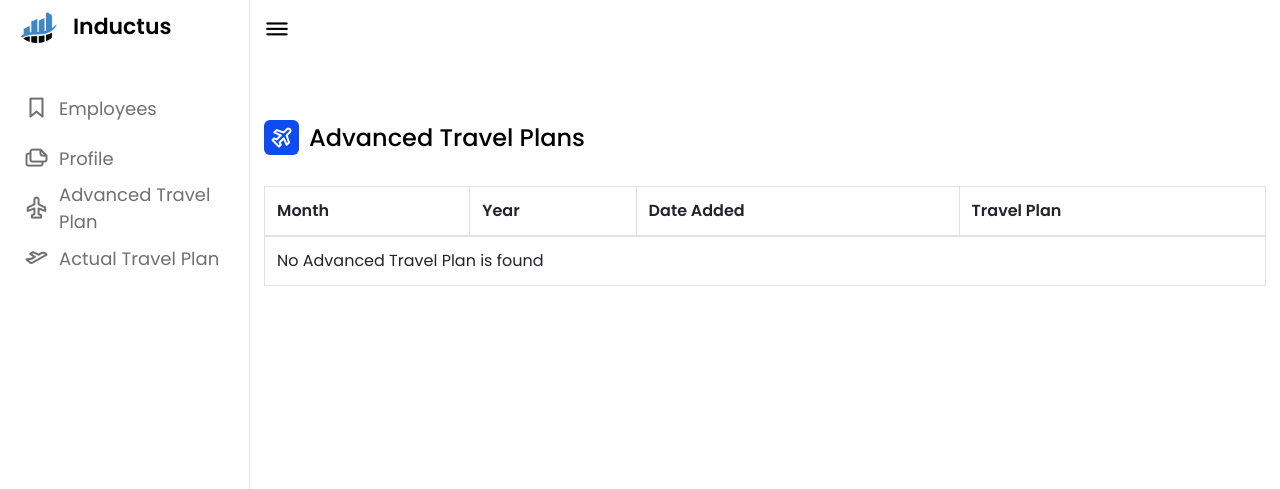
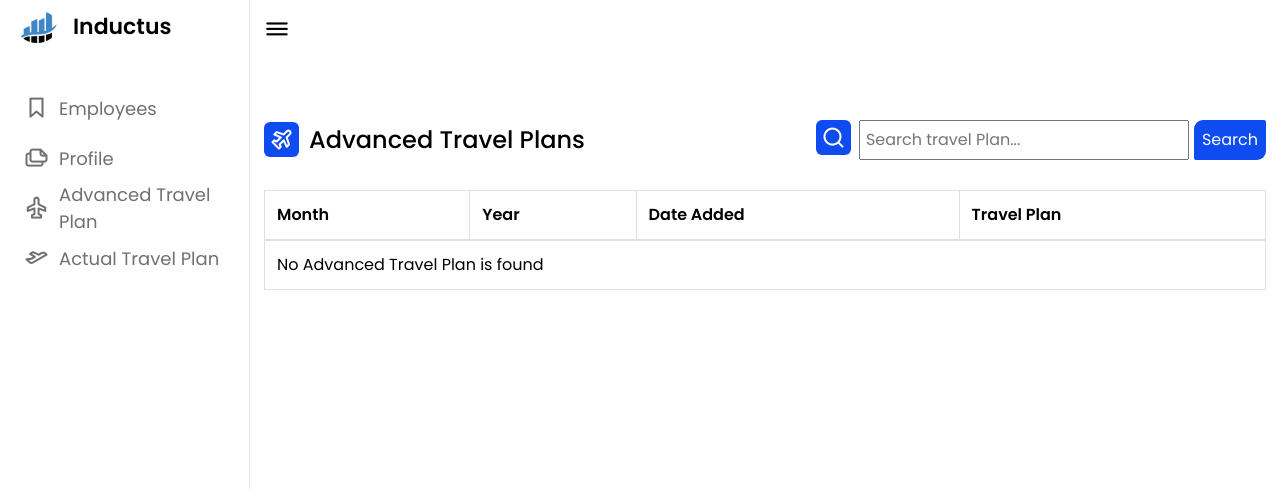
Before and after one commit to ancorp134/Expensetracker, a Django app: page /employee/08f955a4-ed5d-4e1d-95d3-c55708391ec3/atp/ in a window 1280 px wide. Shown: the top 489 px of the page. Run offline with Django 4.2, Linux system fonts and the light colour scheme; a user stored in the database is signed in; data comes from the database, SQL or seed files in the repository; both versions use the stored data as it was after the commit; data that the repository does not hold is empty.

Commit message:
add search functionality in travel plan

```diff
--- a/base/templates/advancedtravelplan.html
+++ b/base/templates/advancedtravelplan.html
@@ -85,46 +85,33 @@
                             <i class="uil uil-plane-departure"></i>
                             <span class="text">Advanced Travel Plans</span>
                         </div>
+                        <form id="search-form" method='get' action="{% url 'atp' emp.uuid %}">
+                            <div class="search-box">
+                                <i class="uil uil-search"></i>
+                                <input name="search_query" type="text" value="{{ search_query }}"
+                                    placeholder="Search travel Plan...">
+                                <button type="submit" style="background-color: #04AA6D;
+                                        border: none;
+                                        color: white;
+                                        padding: 8px;
+                                        margin-left: 5px;
+                                        border-radius: 9px 2px;
+                                        background-color: #0E4BF1;">Search
+                                </button>
 
+                            </div>
+
+
+                        </form>
 
                     </div>
 
-                    <!-- <div class="activity-data">
-                        <div class="data names">
-                            <span class="data-title">Month</span>
 
-                           {% for atp in atp %}
-                           <span class="data-list">{{atp.month}}</span>
-                           {% endfor %}
-
-                        </div>
-                        <div class="data email">
-                            <span class="data-title">Year</span>
-                            {% for atp in atp %}
-                           <span class="data-list">{{atp.year}}</span>
-                           {% endfor %}
-                        </div>
-                        <div class="data joined">
-                            <span class="data-title">Date Added</span>
-                            {% for atp in atp %}
-                            <span class="data-list">{{atp.date_added}}</span>
-                            {% endfor %}
-                        </div>
-                        <div class="data type">
-                            <span class="data-title">Travel Plan</span>
-                            {% for atp in atp %}
-                        <span class="data-list"><button class="download-btn"><a href="{{atp.trip_plan.url}}" style="text-decoration:none; color: white;" >Download</a></button></span>
-                            {% endfor %}
-
-
-                        </div>
-
-                    </div> -->
 
                     <table class="table table-bordered">
                         <thead>
                             <tr>
-                                <th scope="col">Month</th>
+                                <th scope="col" > <span class="data-title">Month</span></th>
                                 <th scope="col">Year</th>
                                 <th scope="col">Date Added</th>
                                 <th scope="col">Travel Plan</th>
--- a/base/templates/employees.html
+++ b/base/templates/employees.html
@@ -49,7 +49,8 @@
                 <td>{{ employee.duty_station }}</td>
                 <td>
                     <button type="button" class="btn btn-primary">
-                        <a href="{% url 'employee' employee.uuid %}" style="text-decoration: none; color: white;">View</a>
+                        <a href="{% url 'employee' employee.uuid %}"
+                            style="text-decoration: none; color: white;">View</a>
                     </button>
                 </td>
             </tr>
--- a/base/views.py
+++ b/base/views.py
@@ -5,6 +5,11 @@ from django.contrib.auth.decorators import login_required
 from django.contrib import messages
 from .models import *
 from django.db.models import Q
+from datetime import datetime
+
+
+
+
 # Create your views here.
 def loginview(request):
 
@@ -36,22 +41,42 @@ def logoutview(request):
 @login_required(login_url='login')
 def EmployeeView(request):
     search_query = request.GET.get('search_query', '')
+
     employees = Employee.objects.all()
 
     if search_query:
-        employees = employees.filter(
-            Q(Emp_name__icontains=search_query) |  # Search by employee name
-            Q(contract_no__icontains=search_query) |  # Search by contract number
-            Q(contract_start_date__icontains=search_query) |  # Search by start date
-            Q(contract_end_date__icontains=search_query) |  # Search by end date
-            Q(state__icontains=search_query) |  # Search by state
-            Q(duty_station__icontains=search_query)  # Search by duty station
-        )
+        # Split the search query into individual words
+        keywords = search_query.split()
+
+        # Create an empty Q object to build the query dynamically
+        search_q = Q()
+
+        for keyword in keywords:
+            try:
+                # Try to parse the keyword as a date in various formats
+                date_obj = datetime.strptime(keyword, '%Y-%m-%d')
+            except ValueError:
+                date_obj = None
+
+            if date_obj:
+                # If the keyword is a valid date, filter employees by date
+                search_q |= Q(contract_start_date=date_obj) | Q(contract_end_date=date_obj)
+            else:
+                # If the keyword is not a date, search by other fields
+                search_q |= (
+                    Q(Emp_name__icontains=keyword) |
+                    Q(contract_no__icontains=keyword) |
+                    Q(state__icontains=keyword) |
+                    Q(duty_station__icontains=keyword)
+                )
+
+        employees = employees.filter(search_q)
 
     context = {
         'employees': employees,
         'search_query': search_query,
     }
+
     return render(request, 'employees.html', context)
 
 
@@ -89,8 +114,30 @@ def EmployeeProfileView(request, pk):
 def AdvancedTravelPlanView(request,pk):
     try:
         emp = Employee.objects.get(uuid=pk)
+        search_query = request.GET.get('search_query', '')
+        atp = AdvancedTravelPlan.objects.filter(employee=emp)
+        if search_query:
+        # Split the search query into individual words
+            keywords = search_query.split()
 
-        atp = AdvancedTravelPlan.objects.filter(employee=emp)
+            # Create an empty Q object to build the query dynamically
+            search_q = Q()
+
+            for keyword in keywords:
+                try:
+                    # Try to parse the keyword as a date in various formats
+                    date_obj = datetime.strptime(keyword, '%Y-%m-%d')
+                except ValueError:
+                    date_obj = None
+
+                if date_obj:
+                    # If the keyword is a valid date, filter employees by date
+                    search_q |= Q(from_date=date_obj) | Q(to_date=date_obj)
+                else:
+                    # If the keyword is not a date, search by other fields
+                   search_q |= Q(month__icontains=keyword) | Q(year__icontains=keyword)
+
+            atp = atp.filter(search_q)
 
     except:
         atp = None
@@ -103,33 +150,46 @@ def AdvancedTravelPlanView(request,pk):
     return render(request,"advancedtravelplan.html",context)
 
 
-@login_required(login_url='login')
-def Search(request):
-    search_query = request.GET.get('search_query')
 
-    if search_query:
-        employ = Employee.objects.filter( Q(Emp_name__icontains=search_query) | Q(contract_no__icontains=search_query))
-    else:
-        employ = Employee.objects.all()
-    context = {
-        'employ': employ,
-        'search_query': search_query,
-        }
-    return render(request,'employees.html',context)
 
 
 @login_required(login_url='login')
 def ActualTravelPlan(request,pk):
     try:
+        search_query = request.GET.get('search_query', '')
         emp = Employee.objects.get(uuid=pk)
         tp = Expense.objects.filter(employee=emp)
+
+        if search_query:
+        # Split the search query into individual words
+            keywords = search_query.split()
+
+            # Create an empty Q object to build the query dynamically
+            search_q = Q()
+
+            for keyword in keywords:
+                try:
+                    # Try to parse the keyword as a date in various formats
+                    date_obj = datetime.strptime(keyword, '%Y-%m-%d')
+                except ValueError:
+                    date_obj = None
+
+                if date_obj:
+                    # If the keyword is a valid date, filter employees by date
+                    search_q |= Q(from_date=date_obj) | Q(to_date=date_obj)
+                else:
+                    # If the keyword is not a date, search by other fields
+                    pass
+
+            tp = tp.filter(search_q)
 
     except:
         tp = None
 
     context = {
         'tp' : tp,
-        'emp' : emp
+        'emp' : emp,
+        'search_query': search_query,
     }
 
     return render(request,"actualtravelplan.html",context)
--- a/expense_manage/urls.py
+++ b/expense_manage/urls.py
@@ -14,7 +14,7 @@ urlpatterns = [
     path('',EmployeeView,name = "employees"),
     path('employee/<str:pk>/',EmployeeProfileView,name = "employee"),
     path('employee/<str:pk>/atp/',AdvancedTravelPlanView,name='atp'),
-    path('search/',Search,name = "search"),
+
     path('employee/<str:pk>/tp',ActualTravelPlan,name ="tp"),
     path('employee/<str:pk1>/tp/<str:pk2>/',ViewAtp,name = "viewatp"),
 
--- a/static/style.css
+++ b/static/style.css
@@ -342,25 +342,12 @@ nav.close ~ .dashboard .top{
     align-items: center;
     width: 100%;
 }
-.activity .activity-data{
-    display: flex;
+
+.table-bordered thead td, .table-bordered thead th {
+    color: var(--text-color) !important;
 }
-.activity-data .data{
-    display: flex;
-    flex-direction: column;
-    margin: 0 15px;
-}
-.activity-data .data-title{
-    font-size: 20px;
-    font-weight: 500;
-    color: var(--text-color);
-}
-.activity-data .data .data-list{
-    font-size: 18px;
-    font-weight: 400;
-    margin-top: 20px;
-    white-space: nowrap;
-    color: var(--text-color);
+.table-bordered td, .table-bordered th{
+    color: var(--text-color) !important;
 }
  .title-wrapper{
     display:flex;
```
Also changed, not shown: base/templates/actualtravelplan.html (+15 -41 lines), base/templates/base.html (+4 -3 lines), base/templates/login.html (+22 -10 lines), base/templates/profile.html (+17 -18 lines), base/templates/viewatp.html (+20 -7 lines), db.sqlite3.
